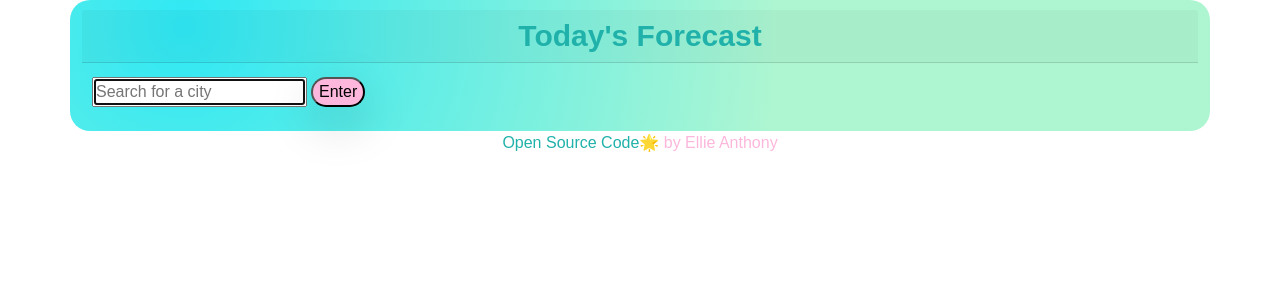
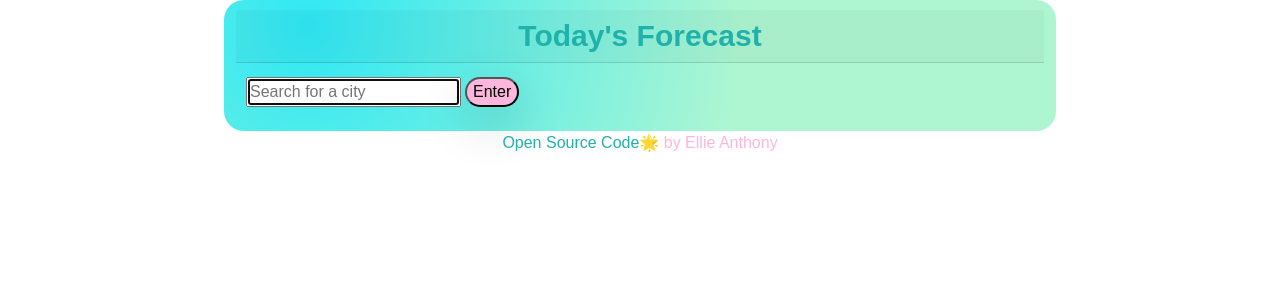
Before and after one commit to elliebanthony/react-weather-app, a React (Create React App) app: page / in a window 1280 px wide. Shown: the top 300 px of the page. Built offline with nearby package versions, Linux system fonts and the light colour scheme.

Commit message:
updating margin widths

```diff
--- a/src/App.css
+++ b/src/App.css
@@ -1,6 +1,8 @@
 .App {
   font-family: sans-serif;
   text-align: center;
+  margin: 0 auto;
+  max-width: 65%;
 }
 .container {
   background: radial-gradient(
@@ -8,10 +10,8 @@
     rgb(47, 232, 244) 0.1%,
     rgba(160, 244, 202, 0.86) 57.5%
   );
-
   padding: 10px;
   border-radius: 20px;
-  margin: 0 auto;
 }
 .card-header {
   font-weight: bold;
```
